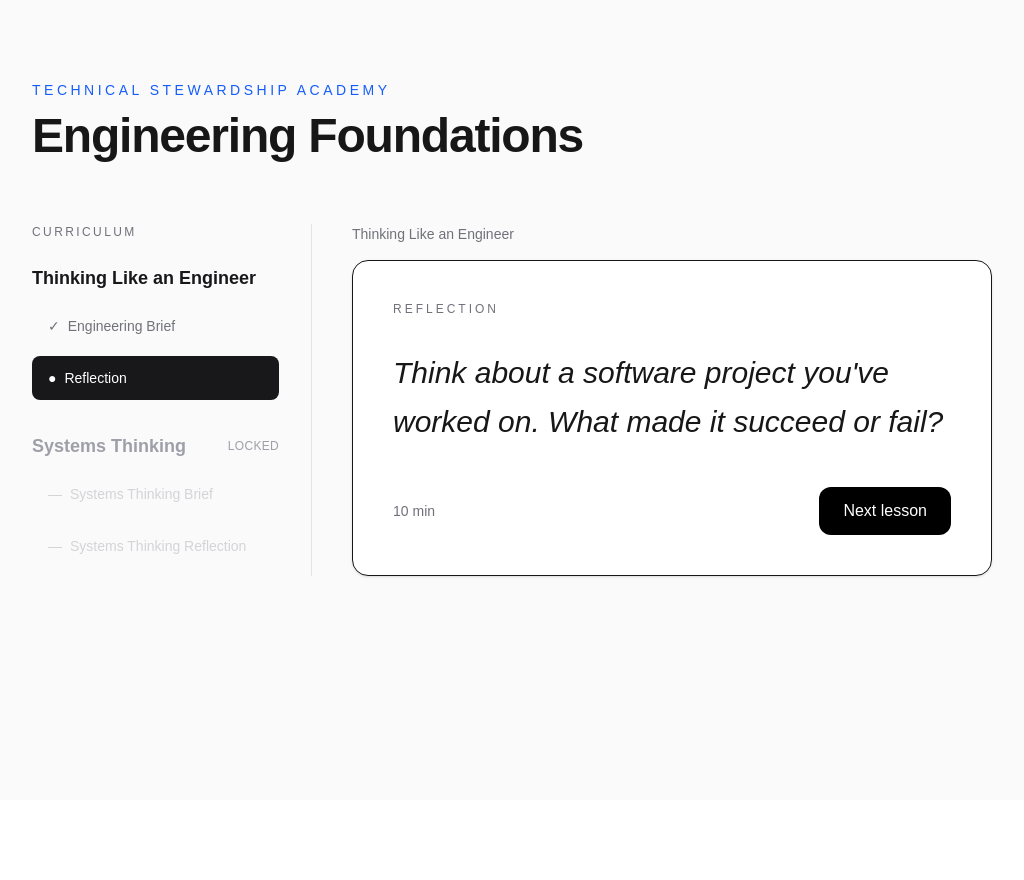
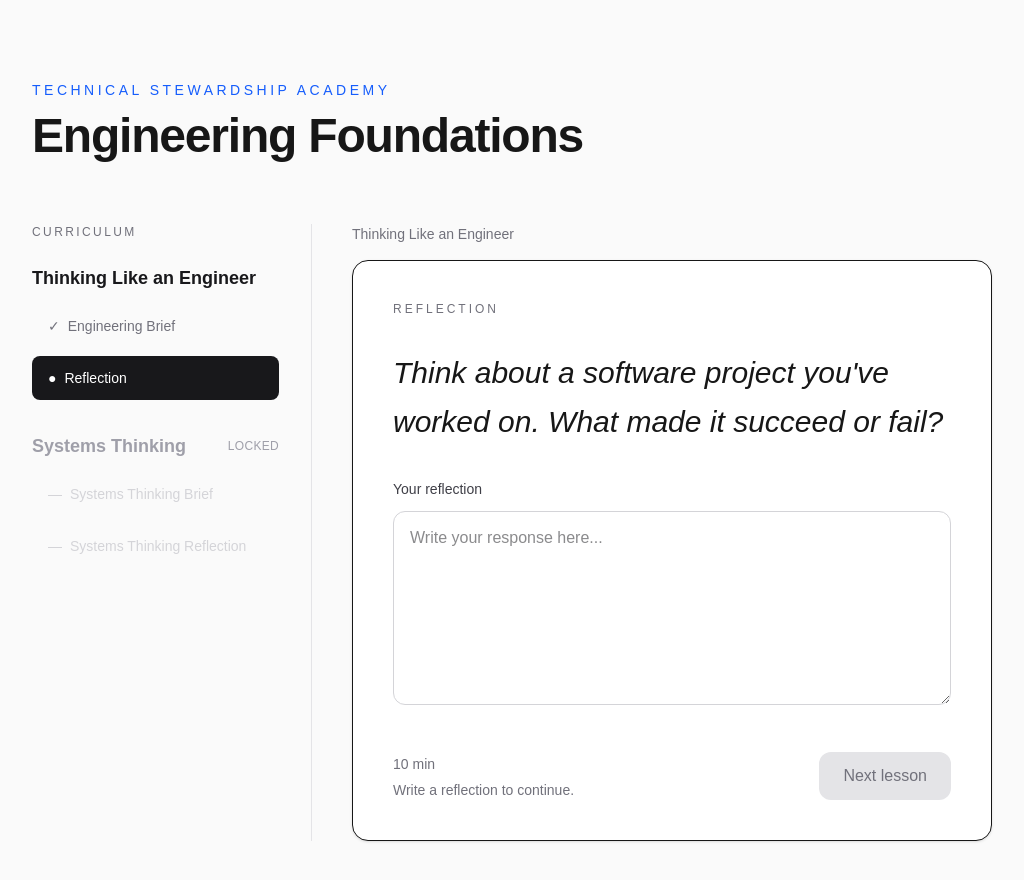
Before and after one commit to enoqueJonas/tsa, a Next.js app in the folder apps/web/: page / in a window 1280 px wide. Both pictures are taken after a click on the button "Next". Shown: the top 880 px of the page, without its empty margins (128-1152 px from the left). Before the commit the page ends 800 px from the top, so only its background shows below. Built offline with nearby package versions, Linux system fonts and the light colour scheme.

Commit message:
feat: capture reflection responses
Add editable reflection responses, persist them with learner progress, and require a non-empty response before completing reflection activities.

```diff
--- a/apps/web/components/content/reflection-content.tsx
+++ b/apps/web/components/content/reflection-content.tsx
@@ -1,13 +1,31 @@
 interface ReflectionContentProps {
     prompt: string;
+    value: string;
+    onChange(value: string): void;
 }
 
 export function ReflectionContent({
     prompt,
+    value,
+    onChange,
 }: ReflectionContentProps) {
     return (
-        <p className="mt-8 text-3xl leading-relaxed italic">
-            {prompt}
-        </p>
+        <div className="mt-8">
+            <p className="text-3xl leading-relaxed italic">
+                {prompt}
+            </p>
+
+            <label className="mt-8 block text-sm font-medium text-zinc-700">
+                Your reflection
+            </label>
+
+            <textarea
+                value={value}
+                onChange={(event) => onChange(event.target.value)}
+                rows={6}
+                placeholder="Write your response here..."
+                className="mt-3 w-full resize-y rounded-xl border border-zinc-300 bg-white px-4 py-3 text-base leading-7 text-zinc-900 outline-none transition focus:border-zinc-900"
+            />
+        </div>
     );
 }
--- a/apps/web/components/learning-experience.tsx
+++ b/apps/web/components/learning-experience.tsx
@@ -40,13 +40,25 @@ export function LearningExperience() {
         session.unlockedActivityIds()
     );
 
+    const [reflectionResponse, setReflectionResponse] = useState(
+        session.reflectionResponse(session.currentActivity().id)
+    );
+
+    const [canCompleteCurrentActivity, setCanCompleteCurrentActivity] = useState(
+        session.canCompleteCurrentActivity()
+    );
+
     function syncFromSession() {
+        const currentActivity = session.currentActivity();
+
         setLesson(session.currentLesson());
-        setActivity(session.currentActivity());
+        setActivity(currentActivity);
         setHasNext(session.hasNext());
         setCompletedActivityIds(session.completedActivityIds());
         setUnlockedLessonIds(session.unlockedLessonIds());
         setUnlockedActivityIds(session.unlockedActivityIds());
+        setReflectionResponse(session.reflectionResponse(currentActivity.id));
+        setCanCompleteCurrentActivity(session.canCompleteCurrentActivity());
     }
 
     function persistProgress() {
@@ -80,7 +92,11 @@ export function LearningExperience() {
             .includes(currentActivityId);
 
         if (!isCurrentCompleted) {
-            session.completeCurrentActivity();
+            const didComplete = session.completeCurrentActivity();
+
+            if (!didComplete) {
+                return;
+            }
         }
 
         if (session.hasNext()) {
@@ -102,10 +118,24 @@ export function LearningExperience() {
         persistProgress();
     }
 
+    function handleReflectionChange(value: string) {
+        const didUpdate = session.setReflectionResponse(activity.id, value);
+
+        if (!didUpdate) {
+            return;
+        }
+
+        setReflectionResponse(value);
+        setCanCompleteCurrentActivity(session.canCompleteCurrentActivity());
+        persistProgress();
+    }
+
     const isCurrentCompleted = completedActivityIds.includes(activity.id);
     const isFinished = !hasNext && isCurrentCompleted;
     const isLastActivityInLesson =
         lesson.activities[lesson.activities.length - 1]?.id === activity.id;
+    const isPrimaryActionDisabled =
+        isFinished || (!isCurrentCompleted && !canCompleteCurrentActivity);
 
     let primaryActionLabel = "Next";
 
@@ -139,26 +169,38 @@ export function LearningExperience() {
                         {activity.title}
                     </p>
 
-                    <div className="mt-8 text-3xl leading-relaxed">
                     {activity.content.type === "reading" && (
                         <ReadingContent body={activity.content.body} />
                     )}
 
                     {activity.content.type === "reflection" && (
-                            <ReflectionContent prompt={activity.content.prompt} />
+                        <ReflectionContent
+                            prompt={activity.content.prompt}
+                            value={reflectionResponse}
+                            onChange={handleReflectionChange}
+                        />
                     )}
-                    </div>
 
-                    <div className="mt-10 flex items-center justify-between">
+                    <div className="mt-10 flex items-center justify-between gap-6">
+                        <div>
                             <span className="text-sm text-zinc-500">
                                 {activity.estimatedMinutes} min
                             </span>
 
+                            {activity.content.type === "reflection" &&
+                                !isCurrentCompleted &&
+                                !canCompleteCurrentActivity && (
+                                    <p className="mt-1 text-sm text-zinc-500">
+                                        Write a reflection to continue.
+                                    </p>
+                                )}
+                        </div>
+
                         <button
                             onClick={handlePrimaryAction}
-                            disabled={isFinished}
+                            disabled={isPrimaryActionDisabled}
                             className={
-                                isFinished
+                                isPrimaryActionDisabled
                                     ? "cursor-not-allowed rounded-xl bg-zinc-200 px-6 py-3 text-zinc-500"
                                     : "rounded-xl bg-black px-6 py-3 text-white transition hover:bg-zinc-800"
                             }
--- a/packages/runtime-kernel/src/runtime/session.ts
+++ b/packages/runtime-kernel/src/runtime/session.ts
@@ -5,6 +5,7 @@ import type { LearningPath, Lesson } from "../paths";
 export interface LearningProgress {
     currentActivityId: string;
     completedActivityIds: string[];
+    reflectionResponses?: Record<string, string>;
 }
 
 export interface LearningSession {
@@ -14,7 +15,10 @@ export interface LearningSession {
     completedActivityIds(): string[];
     unlockedLessonIds(): string[];
     unlockedActivityIds(): string[];
-    completeCurrentActivity(): void;
+    reflectionResponse(activityId: string): string;
+    setReflectionResponse(activityId: string, response: string): boolean;
+    canCompleteCurrentActivity(): boolean;
+    completeCurrentActivity(): boolean;
     hasNext(): boolean;
     next(): void;
     goToActivity(activityId: string): boolean;
@@ -26,6 +30,7 @@ export function createLearningSession(): LearningSession {
     let lessonIndex = 0;
     let activityIndex = 0;
     const completedActivityIds = new Set<string>();
+    const reflectionResponses = new Map<string, string>();
 
     function findActivity(activityId: string) {
         for (
@@ -42,6 +47,7 @@ export function createLearningSession(): LearningSession {
                 return {
                     lessonIndex: nextLessonIndex,
                     activityIndex: nextActivityIndex,
+                    activity: lesson.activities[nextActivityIndex],
                 };
             }
         }
@@ -105,6 +111,14 @@ export function createLearningSession(): LearningSession {
         return unlockedActivityIds;
     }
 
+    function canCompleteActivity(activity: Activity) {
+        if (activity.content.type !== "reflection") {
+            return true;
+        }
+
+        return (reflectionResponses.get(activity.id) ?? "").trim().length > 0;
+    }
+
     return {
         currentPath() {
             return engineeringFoundations;
@@ -131,10 +145,34 @@ export function createLearningSession(): LearningSession {
             return getUnlockedActivityIds();
         },
 
+        reflectionResponse(activityId: string) {
+            return reflectionResponses.get(activityId) ?? "";
+        },
+
+        setReflectionResponse(activityId: string, response: string) {
+            const location = findActivity(activityId);
+
+            if (!location || location.activity.content.type !== "reflection") {
+                return false;
+            }
+
+            reflectionResponses.set(activityId, response);
+            return true;
+        },
+
+        canCompleteCurrentActivity() {
+            return canCompleteActivity(this.currentActivity());
+        },
+
         completeCurrentActivity() {
-            const lesson = engineeringFoundations.lessons[lessonIndex];
-            const activity = lesson.activities[activityIndex];
+            const activity = this.currentActivity();
+
+            if (!canCompleteActivity(activity)) {
+                return false;
+            }
+
             completedActivityIds.add(activity.id);
+            return true;
         },
 
         hasNext() {
@@ -183,14 +221,35 @@ export function createLearningSession(): LearningSession {
             return {
                 currentActivityId: this.currentActivity().id,
                 completedActivityIds: Array.from(completedActivityIds),
+                reflectionResponses: Object.fromEntries(reflectionResponses),
             };
         },
 
         restoreProgress(progress: LearningProgress) {
             completedActivityIds.clear();
+            reflectionResponses.clear();
+
+            for (const [activityId, response] of Object.entries(
+                progress.reflectionResponses ?? {}
+            )) {
+                const location = findActivity(activityId);
+
+                if (
+                    location?.activity.content.type === "reflection" &&
+                    typeof response === "string"
+                ) {
+                    reflectionResponses.set(activityId, response);
+                }
+            }
 
             for (const activityId of progress.completedActivityIds) {
-                if (findActivity(activityId)) {
+                const location = findActivity(activityId);
+
+                if (!location) {
+                    continue;
+                }
+
+                if (canCompleteActivity(location.activity)) {
                     completedActivityIds.add(activityId);
                 }
             }
```
Lines whose indentation alone changed are shown as unchanged.
